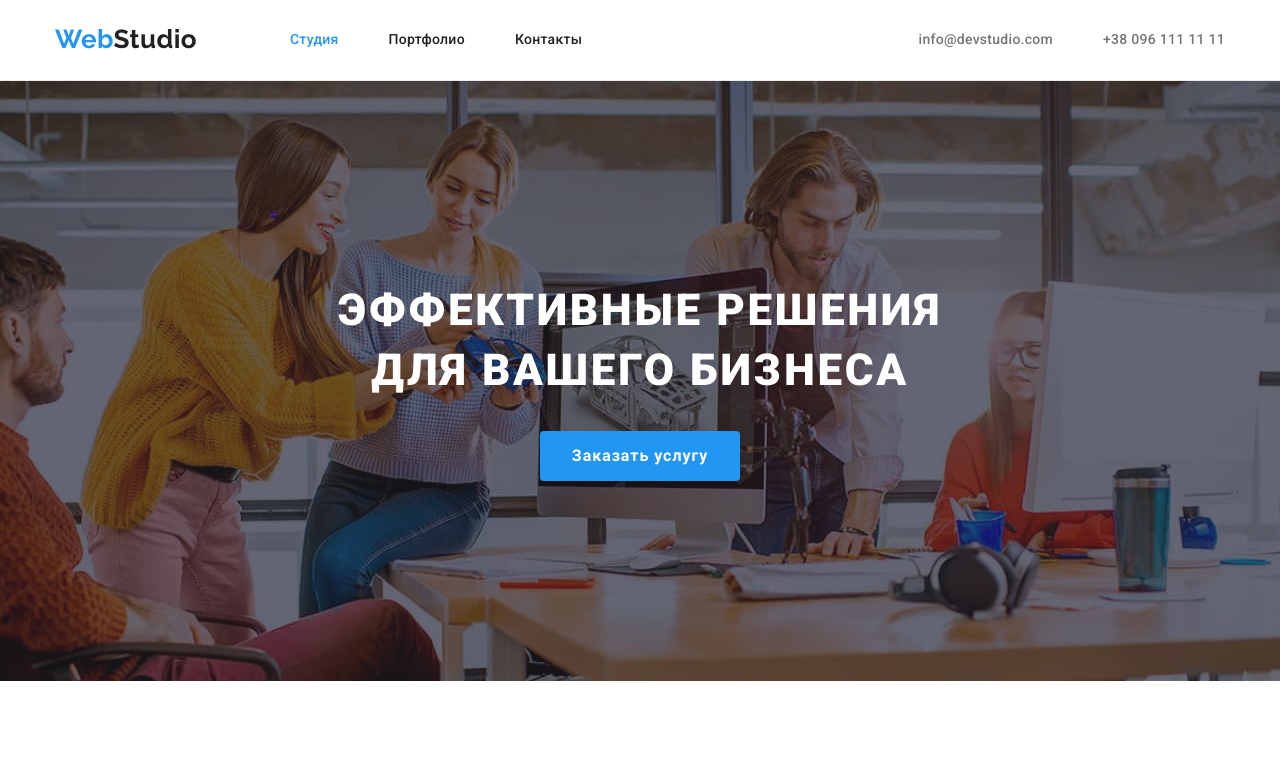
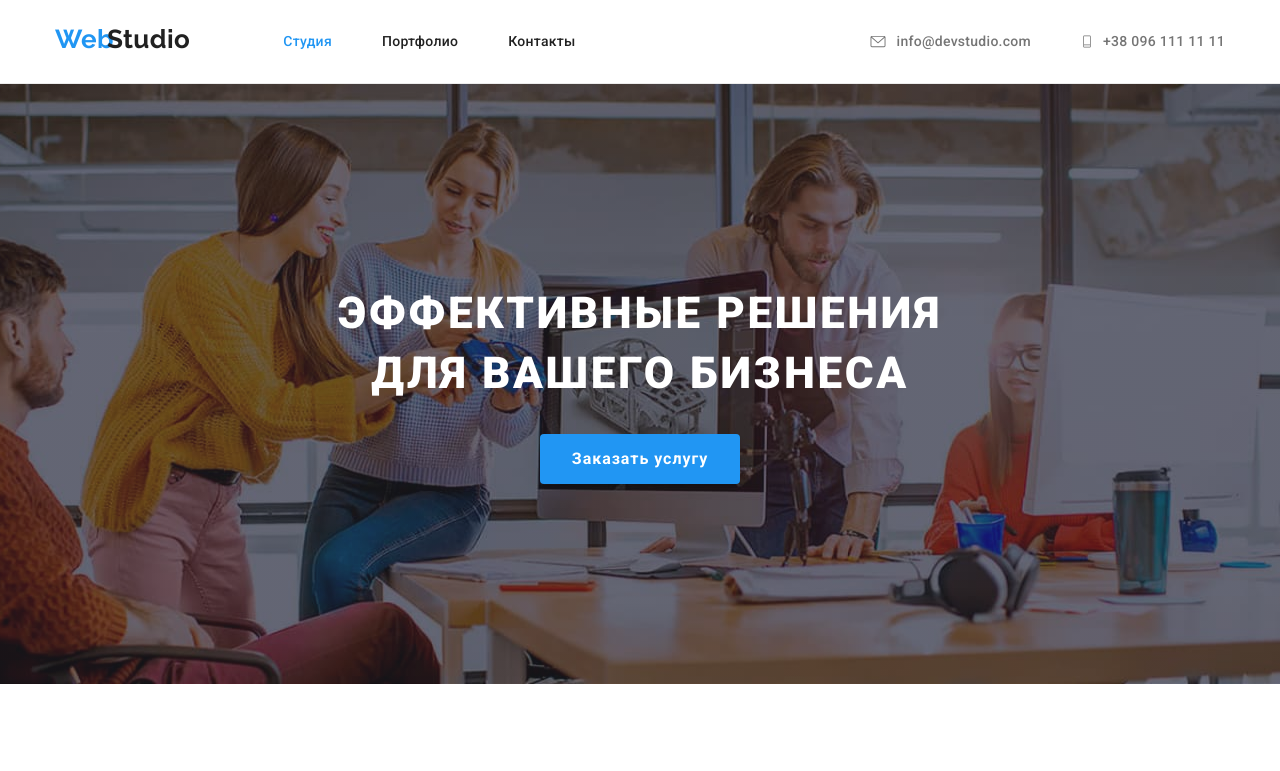
Before and after one commit to Razdva345/goit-markup-hw-04, a plain HTML site: page index.html in a window 1280 px wide. Shown: the top 771 px of the page. Drawn offline with nearby package versions, Linux system fonts and the light colour scheme.

Commit message:
reload vsc

```diff
--- a/index.html
+++ b/index.html
@@ -31,8 +31,7 @@
 			<div class="container page-header">
 				<nav class="navigation">
 					<a href="./index.html" class="logo link">
-						<span class="logo-accent">Web</span>
-						Studio
+						<span class="logo-accent">Web</span>Studio
 					</a>
 
 					<ul class="nav-list list">
@@ -54,11 +53,17 @@
 				<ul class="contacts-list list">
 					<li class="contacts-list-item">
 						<a href="mailto:info@devstudio.com" class="contacts-list-link link">
+							<svg class="contacts-icon" width="18" height="15">
+								<use href="./images/icons.svg#icon-mail"></use>
+							</svg>
 							info@devstudio.com
 						</a>
 					</li>
 					<li class="contacts-list-item">
 						<a href="tel:+380961111111" class="contacts-list-link link">
+							<svg class="contacts-icon" width="12" height="19">
+								<use href="./images/icons.svg#icon-phone"></use>
+							</svg>
 							+38 096 111 11 11
 						</a>
 					</li>
@@ -157,6 +162,12 @@
 								<h3 class="team-list-title">Ольга Репина</h3>
 								<p lang="en" class="team-list-text">Frontend Developer</p>
 							</div>
+							<ul>
+							    <li><a href=""></a></li>
+								<li><a href=""></a></li>
+								<li><a href=""></a></li>
+								<li><a href=""></a></li>
+							</ul>
 						</li>
 						<li class="team-list-item">
 							<img src="./images/photo3.jpg" alt="фото3" width="270" />
--- a/styles/styles.css
+++ b/styles/styles.css
@@ -146,6 +146,12 @@ img {
 
 .contacts-list-link {
 	color: var(--primary-text-color);
+	display: flex;
+	align-items: center;
+}
+.contacts-icon {
+	margin-right: 10px;
+	fill: currentColor;
 }
 /* --------------------------------HERO------------------ */
 
```
Also changed, not shown: images/icons.svg (added).
